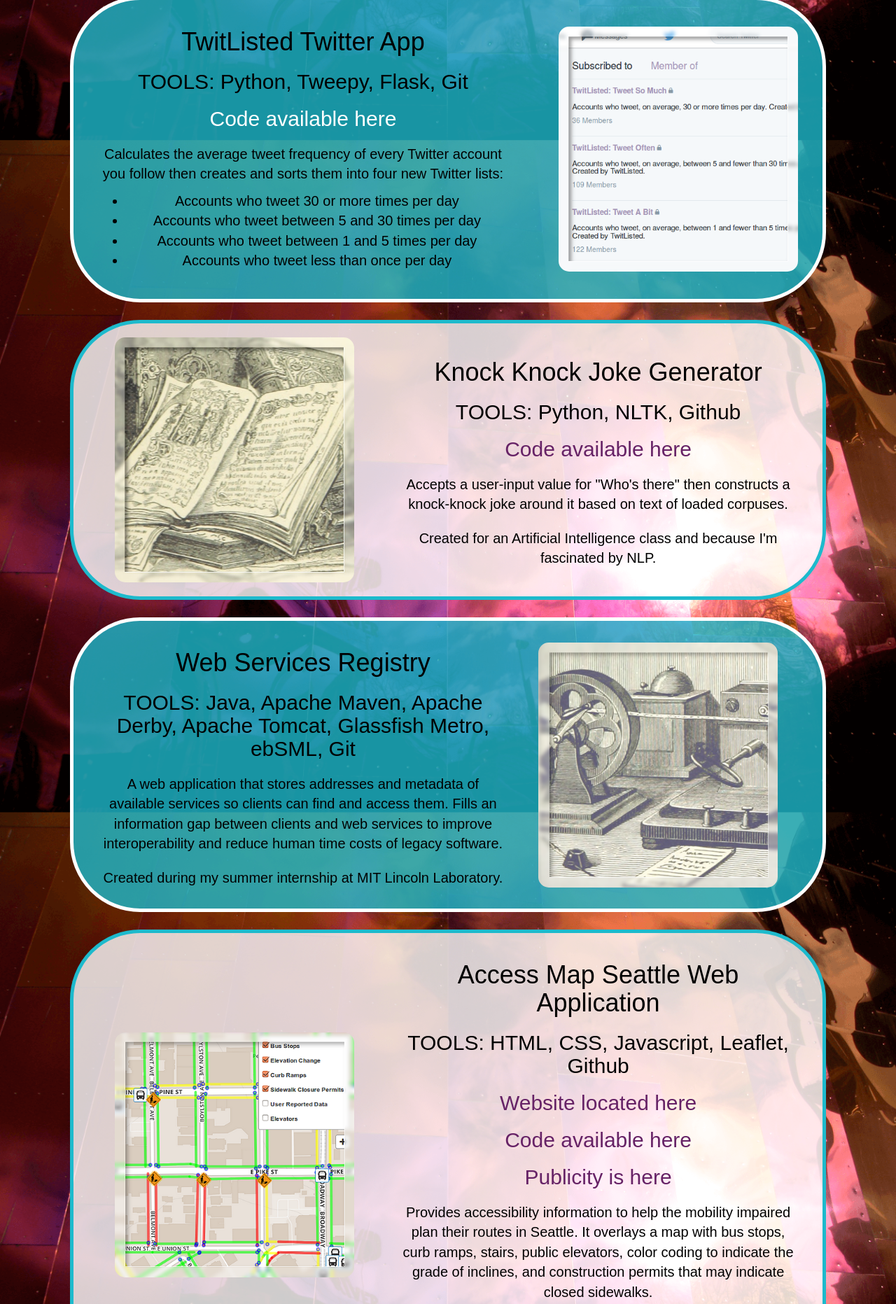
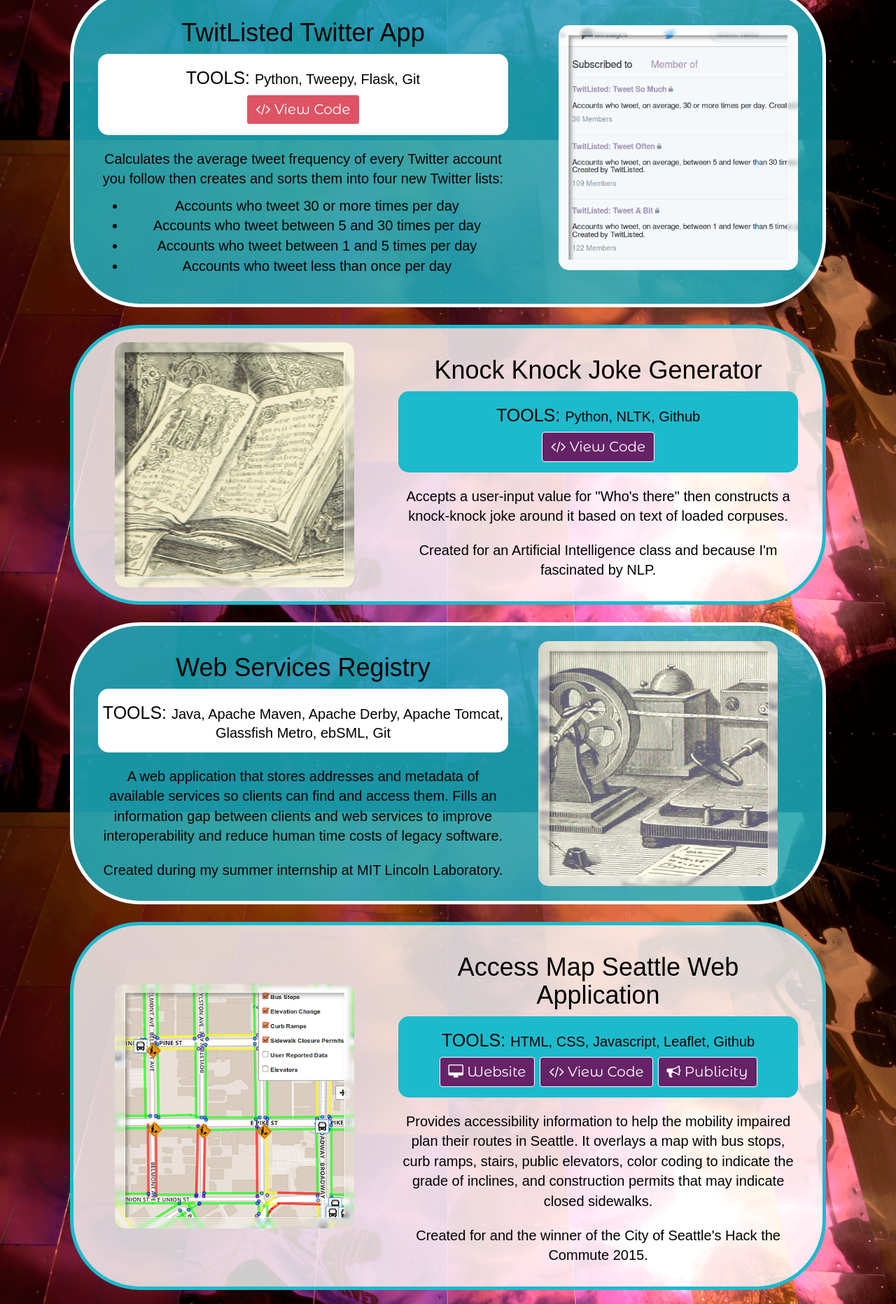
Before and after one commit to Reagankm/portfolio, a plain HTML site: page portfolio.html in a window 1280 px wide. Shown: the part 760-2623 px from the top of the page at 70% size. Drawn offline with Linux system fonts and the light colour scheme; a web font is replaced by a local one.

Commit message:
Added buttons instead of links in portfolio

```diff
--- a/assets/css/custom.css
+++ b/assets/css/custom.css
@@ -134,7 +134,17 @@
     color: #de5464;
 }
 
-/* Dynamic text for Portfolio */
+/* Center navbar on screen */
+.speech-navbar {
+    margin-left: auto;
+    margin-right: auto;
+    margin-top: 15px;
+    width: 1000px;
+
+}
+
+
+/* Dynamic text for Portfolio Navbar*/
 
 #dynamic-portfolio:before {
     position: absolute;
@@ -156,7 +166,7 @@
 }
 
 
-/* Dynamic text for About */
+/* Dynamic text for About Navbar*/
 
 #dynamic-about:before {
     position: absolute;
@@ -178,7 +188,7 @@
 }
 
 
-/* Dynamic text for Contact */
+/* Dynamic text for Contact Navbar*/
 #dynamic-contact:before {
     position: absolute;
     width: 100%;
@@ -198,16 +208,8 @@
     opacity: 1;
 }
 
-/* Center navbar on screen */
-.speech-navbar {
-    margin-left: auto;
-    margin-right: auto;
-    margin-top: 15px;
-    width: 1000px;
 
-}
-
-
+/* make home one page */
 
 #home-page {
     overflow: hidden;
@@ -265,25 +267,6 @@
     text-align: right;
 }
 
-#contact-heading {
-    line-height: .75;
-    padding-left: 250px;
-    padding-right: 250px;
-}
-
-#contact-heading .top {
-    text-align: left;
-}
-
-#contact-heading .middle {
-    text-align: center;
-}
-
-#contact-heading .bottom {
-    text-align: right;
-}
-
-
 .emphatic-heading {
 
     font-family: 'Rye', cursive;
@@ -313,6 +296,28 @@
     padding-left: 300px;
     padding-right: 300px;
 }
+
+
+/* end of Emphatic divider */
+
+#contact-heading {
+    line-height: .75;
+    padding-left: 250px;
+    padding-right: 250px;
+}
+
+#contact-heading .top {
+    text-align: left;
+}
+
+#contact-heading .middle {
+    text-align: center;
+}
+
+#contact-heading .bottom {
+    text-align: right;
+}
+
 
 
 .lead-p {
@@ -605,6 +610,43 @@
     font-family: 'Rye', Arial, sans-serif;
 }
 
+.portfolio-item h2 {
+    font-size: 25px;
+}
+
+.portfolio-item h2 + h2 {
+    margin-top: 0px;
+}
+
+.toolbox {
+    padding-top: 1px;
+    padding-bottom: 5px;
+    border-radius: 15px;
+}
+
+.even .toolbox {
+    background: #1dbacc;
+}
+
+.odd .toolbox {
+    background: white;
+}
+
+
+
+
+
+.portfolio-item a {
+    text-decoration: underline;
+}
+
+
+
+.portfolio-item h2 span {
+    font-size: 20px;
+}
+
+
 
 .portfolio-item p {
     margin-top: 20px;
@@ -687,7 +729,33 @@
 
 .portfolio-item.even a{
     /*color: rgba(29, 186, 204, 1);*/
-    color: #662266;
+    /*color: #662266;*/
+    color: white;
+}
+
+.portfolio-item.odd a {
+    color: #1dbacc;
+}
+
+.btn-default {
+    text-decoration: none;
+    font-size: 20px;
+    font-family: 'Montserrat Alternates', Arial, sans-serif;
+}
+
+
+.portfolio-item.even .btn-default {
+    /*background: white;*/
+    color: white;
+    text-decoration: none;
+    background: #662266;
+
+}
+
+.portfolio-item.odd .btn-default {
+    background: #de5464;
+    color: white;
+    text-decoration: none;
 }
 
 
@@ -749,3 +817,57 @@
 }
 
 /* end of styling for contact page */
+
+
+
+/* MEDIA QUERIES FOR DIFFERENT SCREEN SIZES */
+
+/* Large desktops and laptops */
+@media (min-width: 1200px) {
+    /* No changes needed */
+}
+
+/* Landscape tablets and medium desktops */
+@media (min-width: 992px) and (max-width: 1199px) {
+    .speech-navbar {
+        width: 920px;
+    }
+
+    .masthead-nav > li + li {
+        margin-left: 40px;
+    }
+
+    .main-image img {
+        height: auto;
+        width: 980px;
+    }
+
+    .col-md-7 .text {
+        padding-left: 20px;
+        padding-right: 20px;
+        font-size: 18px;
+    }
+
+    .portfolio-item h1, h2 {
+        font-size: 20px;
+    }
+
+
+
+
+}
+
+/* Portrait tablets and small desktops */
+@media (min-width: 768px) and (max-width: 991px) {
+
+}
+
+/* Landscape phones and portrait tablets */
+@media (max-width: 767px) {
+
+}
+
+/* Portrait phones and smaller */
+@media (max-width: 480px) {
+
+}
--- a/portfolio.html
+++ b/portfolio.html
@@ -13,6 +13,8 @@
 
         <!-- Bootstrap core CSS -->
         <link href="assets/css/bootstrap.min.css" rel="stylesheet">
+        <!-- FontAwesome Icons -->
+	<link rel="stylesheet" href="https://maxcdn.bootstrapcdn.com/font-awesome/4.5.0/css/font-awesome.min.css">
 
         <!-- IE10 viewport hack for Surface/desktop Windows 8 bug -->
         <link href="assets/css/ie10-viewport-bug-workaround.css" rel="stylesheet">
@@ -71,8 +73,13 @@
                     <div class="col-md-7 text">
 
                         <h1>Alembic Android App</h1>
-                        <h2>TOOLS: Android, Java, MySQL, SQLite, PHP, JSoup</h2>
-                        <h2><a href="https://drive.google.com/file/d/0B6tbhW7VupPNM3NMcEhyc0ZYMDg/view">Demo available here</a></h2>
+                        <div class="toolbox">
+                            <h2>TOOLS: <span>Android, Java, MySQL, SQLite, PHP, JSoup</span></h2>
+                            <!--
+                            <h2><a href="https://drive.google.com/file/d/0B6tbhW7VupPNM3NMcEhyc0ZYMDg/view">Demo available here</a></h2>-->
+                            <h2><a class="btn btn-med btn-default" href="https://drive.google.com/file/d/0B6tbhW7VupPNM3NMcEhyc0ZYMDg/view">
+                                <i class="fa fa-play fa-1x"></i>  Play Demo</a></h2>
+                        </div>
                         <p>Scrapes product info off an alt-goth perfume site and lets users rate scents they've tried.  Features a recommendation agent that recommends new scents based on the ingredients of the scents they've rated highly.</p>
                         <p>Created for a Mobile Development class (but mostly because I want to be able to use that recommendation agent).</p>
                     </div>
@@ -87,8 +94,12 @@
                     <div class="col-md-7 text">
 
                         <h1>TwitListed Twitter App</h1>
-                        <h2>TOOLS: Python, Tweepy, Flask, Git</h2>
-                        <h2><a href="https://github.com/Reagankm/TwitListed">Code available here</a></h2>
+                        <div class="toolbox">
+                            <h2>TOOLS: <span>Python, Tweepy, Flask, Git</span></h2>
+                            <h2><a class="btn btn-med btn-default" href="https://github.com/Reagankm/TwitListed">
+                                <i class="fa fa-code fa-1x"></i>  View Code</a></h2>
+                            <!-- <h2><a href="https://github.com/Reagankm/TwitListed">Code available here</a></h2> -->
+                        </div>
                         <p>Calculates the average tweet frequency of every Twitter account you follow then creates and sorts them into four new Twitter lists:
                             <ul>
                                 <li>Accounts who tweet 30 or more times per day</li>
@@ -118,8 +129,12 @@
                     <div class="col-md-7 text">
 
                         <h1>Knock Knock Joke Generator</h1>
-                        <h2>TOOLS: Python, NLTK, Github</h2>
-                        <h2><a href="https://github.com/Reagankm/KnockKnock">Code available here</a></h2>
+                        <div class="toolbox">
+                            <h2>TOOLS: <span>Python, NLTK, Github</span></h2>
+                            <h2><a class="btn btn-med btn-default" href="https://github.com/Reagankm/KnockKnock">
+                                <i class="fa fa-code fa-1x"></i>  View Code</a></h2>
+                        <!-- <h2><a href="https://github.com/Reagankm/KnockKnock">Code available here</a></h2> -->
+                        </div>
                         <p>Accepts a user-input value for "Who's there" then constructs a knock-knock joke around it based on text of loaded corpuses.</p>
                         <p>Created for an Artificial Intelligence class and because I'm fascinated by NLP.</p>
                     </div>
@@ -134,8 +149,9 @@
                     <div class="col-md-7 text">
 
                         <h1>Web Services Registry</h1>
-                        <h2>TOOLS: Java, Apache Maven, Apache Derby, Apache Tomcat, Glassfish Metro, ebSML, Git</h2>
-
+                        <div class="toolbox">
+                        <h2>TOOLS: <span>Java, Apache Maven, Apache Derby, Apache Tomcat, Glassfish Metro, ebSML, Git</span></h2>
+                        </div>
                         <p>A web application that stores addresses and metadata of available services so clients can find and access them.  Fills an information gap between clients and web services to improve interoperability and reduce human time costs of legacy software.</p>
                         <p>Created during my summer internship at MIT Lincoln Laboratory.</p>
                     </div>
@@ -159,10 +175,20 @@
                     <div class="col-md-7 text">
 
                         <h1>Access Map Seattle Web Application</h1>
-                        <h2>TOOLS: HTML, CSS, Javascript, Leaflet, Github</h2>
-                        <h2><a href="http://www.accessmapseattle.com/">Website located here</a></h2>
+                        <div class="toolbox">
+                            <h2>TOOLS: <span>HTML, CSS, Javascript, Leaflet, Github</span></h2>
+
+                            <h2><a class="btn btn-med btn-default" href="http://www.accessmapseattle.com/">
+                                <i class="fa fa-desktop fa-1x"></i>  Website</a>
+                                <a class="btn btn-med btn-default" href="https://github.com/Hackcessible/hackcessible-webapp">
+                                    <i class="fa fa-code fa-1x"></i>  View Code</a>
+                                <a class="btn btn-med btn-default" href="http://www.geekwire.com/2015/app-that-helps-people-in-wheelchairs-plan-travel-routes-wins-first-place-at-civic-hackathon/">
+                                    <i class="fa fa-bullhorn fa-1x"></i>  Publicity</a></h2>
+                            <!--
+                                <a href="http://www.accessmapseattle.com/">Website located here</a></h2>
                         <h2><a href="https://github.com/Hackcessible/hackcessible-webapp">Code available here</a></h2>
-                        <h2><a href="http://www.geekwire.com/2015/app-that-helps-people-in-wheelchairs-plan-travel-routes-wins-first-place-at-civic-hackathon/">Publicity is here</a></h2>
+                        <h2><a href="http://www.geekwire.com/2015/app-that-helps-people-in-wheelchairs-plan-travel-routes-wins-first-place-at-civic-hackathon/">Publicity is here</a></h2> -->
+                        </div>
                         <p>Provides accessibility information to help the mobility impaired plan their routes in Seattle.  It overlays a map with bus stops, curb ramps, stairs, public elevators, color coding to indicate the grade of inclines, and construction permits that may indicate closed sidewalks.</p>
                         <p>Created for and the winner of the City of Seattle's Hack the Commute 2015.</p>
                     </div>
@@ -178,8 +204,13 @@
                     <div class="col-md-7 text">
 
                         <h1>Creepy Tetris</h1>
-                        <h2>TOOLS: Java Swing, Subversion, Eclipse</h2>
-                        <h2><a href="https://youtu.be/No-ZRJ2q1zc">Demo available here</a></h2>
+                        <div class="toolbox">
+                            <h2>TOOLS: <span>Java Swing, Subversion, Eclipse</span></h2>
+                            <h2><a class="btn btn-med btn-default" href="https://youtu.be/No-ZRJ2q1zc">
+                                <i class="fa fa-play fa-1x"></i>  Play Demo</a></h2>
+                            <!--
+                                 <h2><a href="https://youtu.be/No-ZRJ2q1zc">Demo available here</a></h2> -->
+                        </div>
                         <p>In addition to the normal Tetris mode, includes an optional Creepy Tetris mode with a story introduction and conclusions that vary based on win or loss state, dynamic wallpaper that changes as the game progresses, atmostpheric music and ghostly sound effects, and custom voice recordings indicating increasing distress as the blocks grow higher and relief when lines are cleared.</p>
                         <p>Created as a class assignment where the extra credit option was to "add one additional feature to the basic Tetris game".</p>
                     </div><!-- end col -->
@@ -203,9 +234,17 @@
                     <div class="col-md-7 text">
 
                         <h1>Aces Four Construction Website</h1>
-                        <h2>TOOLS: HTML, CSS, Bootstrap</h2>
-                        <h2><a href="http://reagankm.github.io/">Website located here</a></h2>
-                        <h2><a href="http://www.github.com/Reagankm/reagankm.github.io">Code available here</a></h2>
+                        <div class="toolbox">
+                            <h2>TOOLS: <span>HTML, CSS, Bootstrap</span></h2>
+                            <h2><a class="btn btn-med btn-default" href="http://reagankm.github.io/">
+                                <i class="fa fa-desktop fa-1x"></i>  Website</a>
+                                <a class="btn btn-med btn-default" href="http://www.github.com/Reagankm/reagankm.github.io">
+                                    <i class="fa fa-code fa-1x"></i>  View Code</a></h2>
+
+                                <!-- <h2><a href="http://reagankm.github.io/">Website located here</a></h2>
+
+                        <h2><a href="http://www.github.com/Reagankm/reagankm.github.io">Code available here</a></h2>-->
+                        </div>
                         <p>Redesigned the website for a family-owned construction company to present a more professional interface while maintaining a "family run business" feel. The original site design can be seen at <a href="http://www.acesfour.com">acesfour.com</a>.</p>
                         <p>Created as a project for myself to learn about web development.</p>
                     </div>
@@ -220,8 +259,10 @@
 
                     <div class="col-md-7 text">
 
-                            <h1>Netsuite Automation Script</h1>
-                            <h2>TOOLS: Python, Selenium</h2>
+                        <h1>Netsuite Automation Script</h1>
+                        <div class="toolbox">
+                            <h2>TOOLS: <span>Python, Selenium</span></h2>
+                        </div>
                             <p>Automates operation of a customer relationship management website based on input from an Excel file, thereby saving significant time and effort in resolving a large number of identical cases.</p>
                             <p>Created to solve a problem where a computer glitch had caused thousands of nonsense customer emails to enter a call center's customer relationship management site, creating thousands of unresolved cases which interfered with accurate reporting. Each case had to be individually opened and required fields appropriately selected before the case could be closed.</p>
                         </div>
@@ -245,8 +286,12 @@
                     <div class="col-md-7 text">
 
                         <h1>RPG Character Creator</h1>
-                        <h2>TOOLS: Visual Basic, Visual Studio</h2>
-                        <h2><a href="http://www.github.com/Reagankm/CharacterCreator">Code available here</a></h2>
+                        <div class="toolbox">
+                            <h2>TOOLS: <span>Visual Basic, Visual Studio</span></h2>
+                            <h2><a class="btn btn-med btn-default" href="http://www.github.com/Reagankm/CharacterCreator">
+                                <i class="fa fa-code fa-1x"></i>  View Code</a></h2>
+                        <!-- <h2><a href="http://www.github.com/Reagankm/CharacterCreator">Code available here</a></h2>-->
+                        </div>
                         <p>Guides creation of a character for an unpublished tabletop gaming system.  Rules, equipment, and skills are imported from .csv files.  Modifies stats as skills are selected for training or specialization and equipment is purchased and worn.</p>
                         <p>Created following my first programming class, for fun and to replace the 12 page, multi-tab spreadsheets otherwise required for managing characters in a friend's homemade tabletop role playing game.</p>
                     </div>
@@ -262,7 +307,9 @@
                     <div class="col-md-7 text">
 
                         <h1>Notification Android App</h1>
-                        <h2>TOOLS: Android, Java, Git</h2>
+                        <div class="toolbox">
+                            <h2>TOOLS: <span>Android, Java, Git</span></h2>
+                        </div>
                         <p>At a user-selected frequency, displays the odds of a random unlikely event paired with the odds of being in a distracted driving crash.  Displays notifications only while phone is in use and not while locked or in a rest state, to avoid causing distraction while driving.</p>
                         <p>Created for and won 2nd place at the 2014 UW Seattle chapter of the International Women's Day Hackathon.</p>
                     </div>
```
Also changed, not shown: index.html (+2 -0 lines), assets/img/favicon.ico (added), 1 other file.
